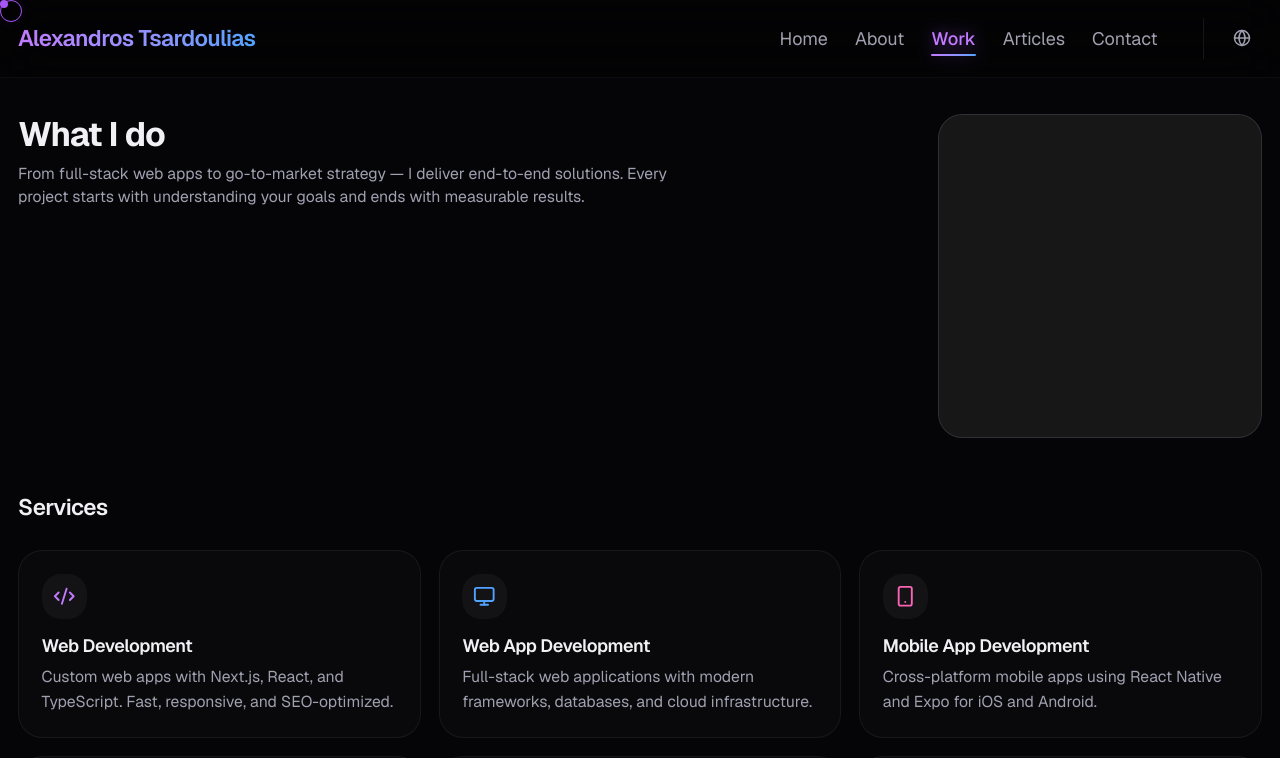
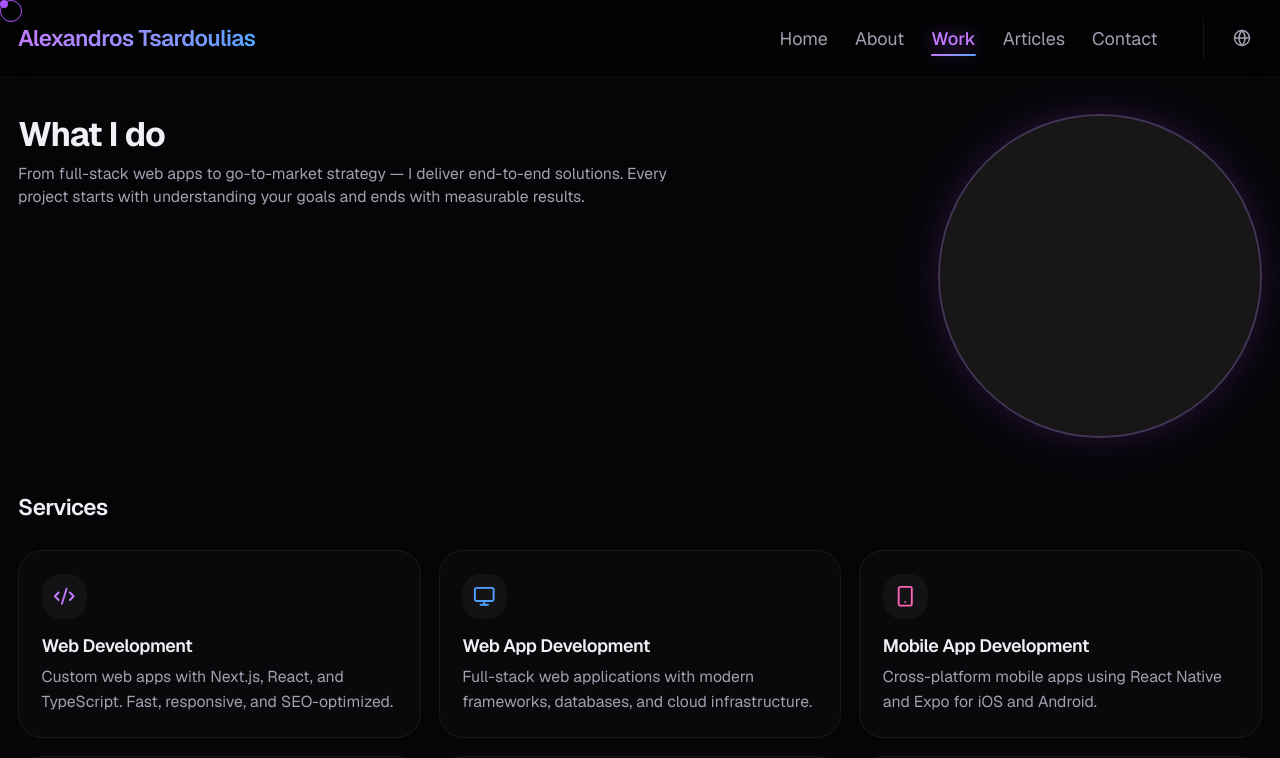
Before and after one commit to alekostsardoulias/alekos-website, a Next.js app: page /en/work in a window 1280 px wide. Shown: the top 758 px of the page. Built offline with nearby package versions, Linux system fonts and the light colour scheme.

Commit message:
style: circular hero images on about/work/contact — match homepage hero

```diff
--- a/src/app/[locale]/work/work-content.tsx
+++ b/src/app/[locale]/work/work-content.tsx
@@ -129,7 +129,7 @@ export function WorkContent({
           </p>
         </div>
         <div className="shrink-0 ml-auto">
-          <div className="relative w-64 h-64 md:w-72 md:h-72 rounded-2xl border border-border overflow-hidden bg-muted/20">
+          <div className="relative w-64 h-64 md:w-72 md:h-72 rounded-full border-2 border-purple-400/20 shadow-[0_0_40px_rgba(168,85,247,0.2)] overflow-hidden bg-muted/20">
             <Image
               src={HERO_IMAGE}
               alt={heading}
--- a/src/components/hero-section.tsx
+++ b/src/components/hero-section.tsx
@@ -41,7 +41,7 @@ export function HeroSection({
         {children}
       </div>
       <div className="shrink-0 ml-auto">
-          <div className="relative w-64 h-64 md:w-72 md:h-72 rounded-2xl border border-border overflow-hidden bg-muted/20 hover:shadow-[0_0_30px_-5px_var(--color-accent-warm-muted)] hover:border-accent-warm/30 transition-shadow duration-300">
+          <div className="relative w-64 h-64 md:w-72 md:h-72 rounded-full border-2 border-purple-400/20 shadow-[0_0_40px_rgba(168,85,247,0.2)] overflow-hidden bg-muted/20 hover:shadow-[0_0_30px_-5px_var(--color-accent-warm-muted)] hover:border-accent-warm/30 transition-shadow duration-300">
           <Image
             src={HERO_IMAGE}
             alt={heading}
```
